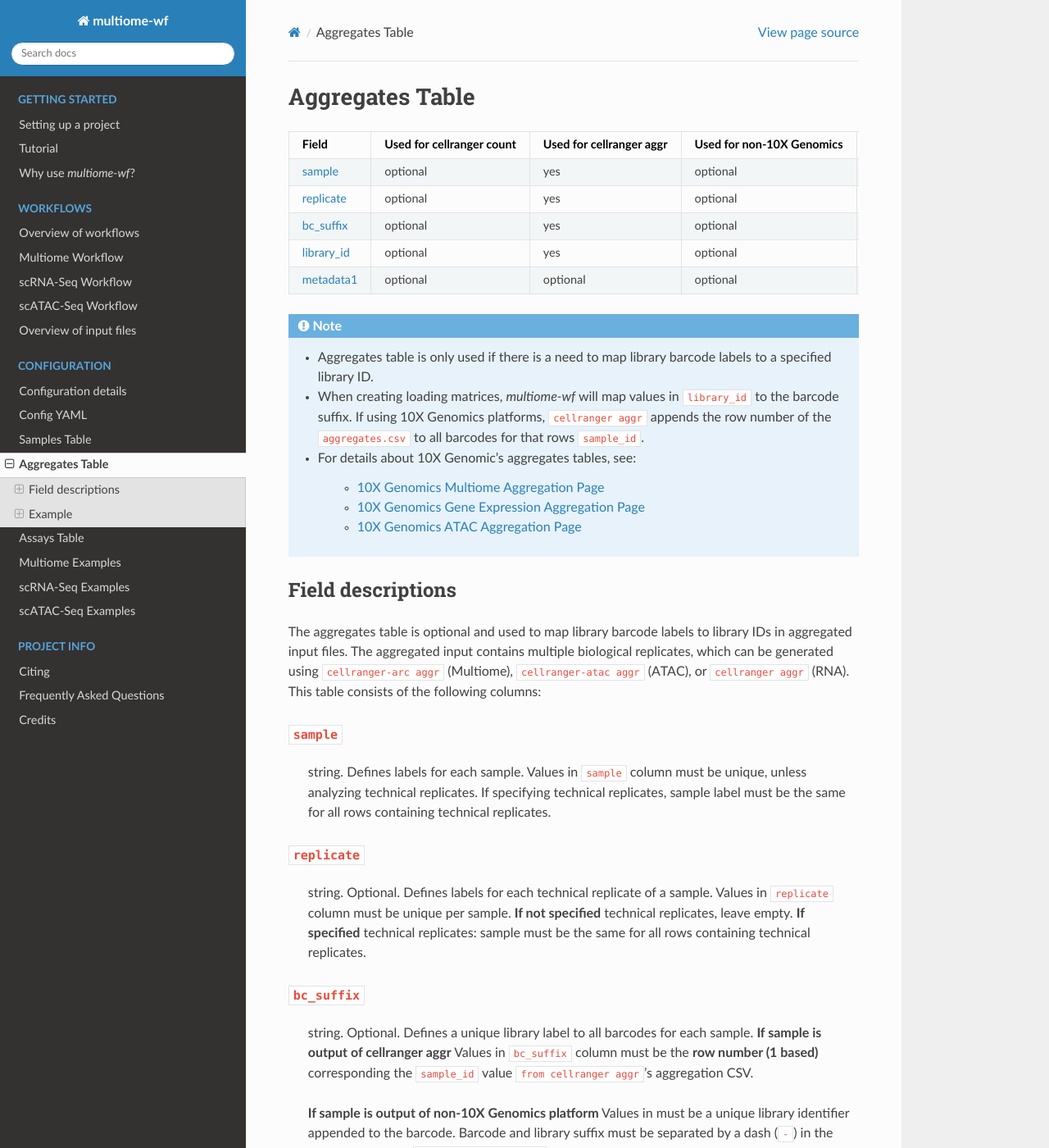
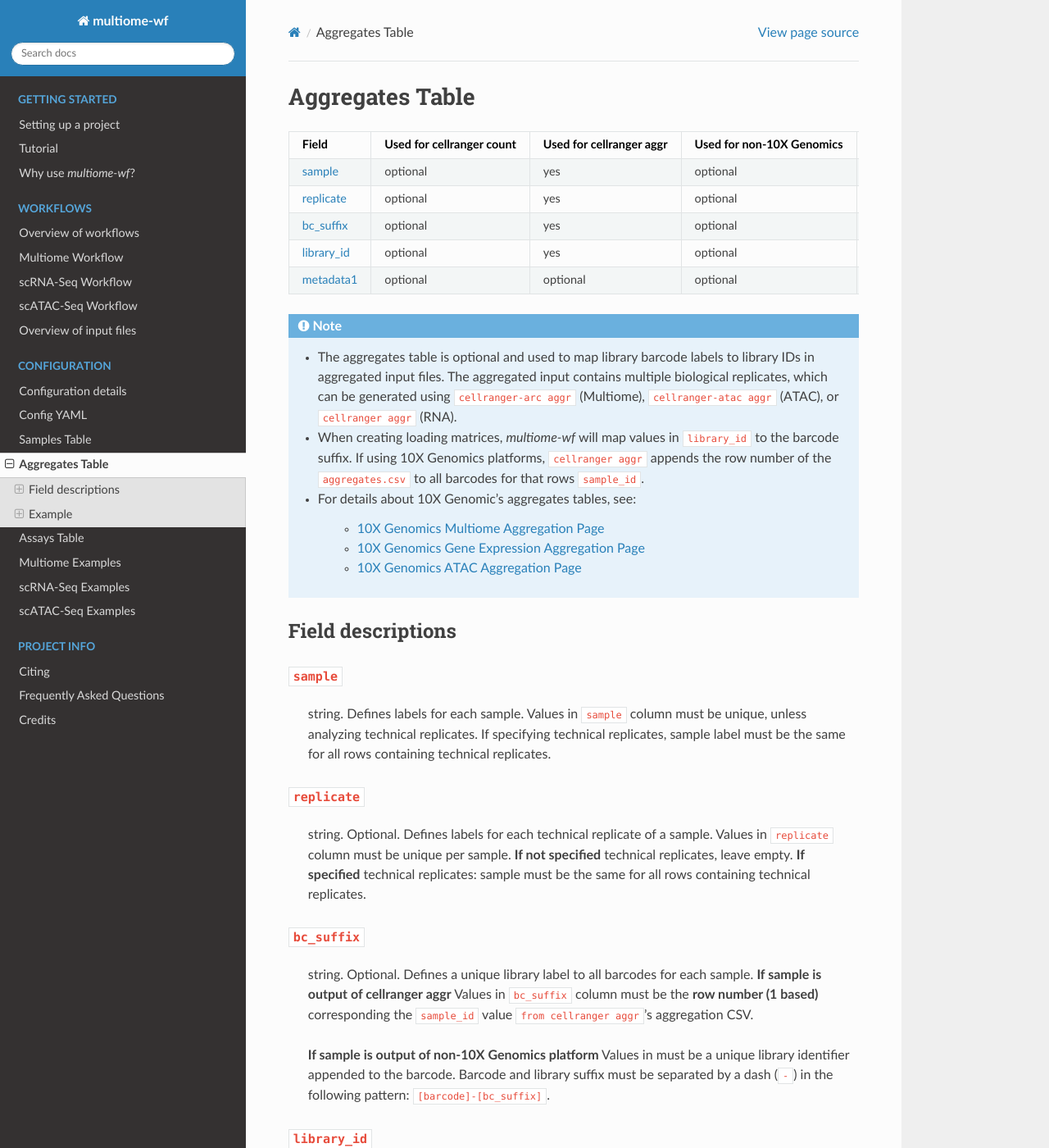
Before and after one commit to NICHD-BSPC/multiome-wf, a Sphinx documentation site: the page built from docs/configuration/aggregates-table.rst, in a window 1280 px wide and 1400 px high. Shown: the whole window at 82% size. Built offline with Sphinx 7.4.7 and the Read the Docs theme 2.0.0, drawn with Linux system fonts in a browser that asks for light colours; some of the changed text lies outside the part shown.

Commit message:
aggregates-table updated

```diff
--- a/docs/configuration/aggregates-table.rst
+++ b/docs/configuration/aggregates-table.rst
@@ -15,8 +15,12 @@ Field                               Used for cellranger count Used for cellrange
 
 .. note::
 
-    - Aggregates table is only used if there is a need to map library barcode
-      labels to a specified library ID.
+
+    - The aggregates table is optional and used to map library barcode labels
+      to library IDs in aggregated input files. The aggregated input contains
+      multiple biological replicates, which can be generated using
+      ``cellranger-arc aggr`` (Multiome), ``cellranger-atac aggr`` (ATAC),
+      or ``cellranger aggr`` (RNA).
 
     - When creating loading matrices, `multiome-wf` will map values in
       ``library_id`` to the barcode suffix. If using 10X Genomics platforms,
@@ -32,12 +36,6 @@ Field                               Used for cellranger count Used for cellrange
 
 Field descriptions
 ------------------
-
-The aggregates table is optional and used to map library barcode labels to library
-IDs in aggregated input files. The aggregated input contains multiple biological
-replicates, which can be generated using ``cellranger-arc aggr`` (Multiome),
-``cellranger-atac aggr`` (ATAC), or ``cellranger aggr`` (RNA). This table consists
-of the following columns:
 
 .. _aggr-sample:
 
@@ -125,7 +123,7 @@ rep1_homo           2          2          ko
 
 ========== ================================ ================================== ==============================
 library_id atac_fragments                   per_barcode_metrics                gex_molecule_info
- ===================== ================================ ================================== ==============================
+========== ================================ ================================== ==============================
 rep1_wt    ../../outs/atac_fragments.tsv.gz ../../outs/per_barcode_metrics.csv ../../out/gex_molecule_info.h5
 rep1_homo  ../../outs/atac_fragments.tsv.gz ../../outs/per_barcode_metrics.csv ../../out/gex_molecule_info.h5
 ========== ================================ ================================== ==============================
```
Also changed, not shown: other parts of docs/configuration/aggregates-table.rst (+1 -1 lines).
